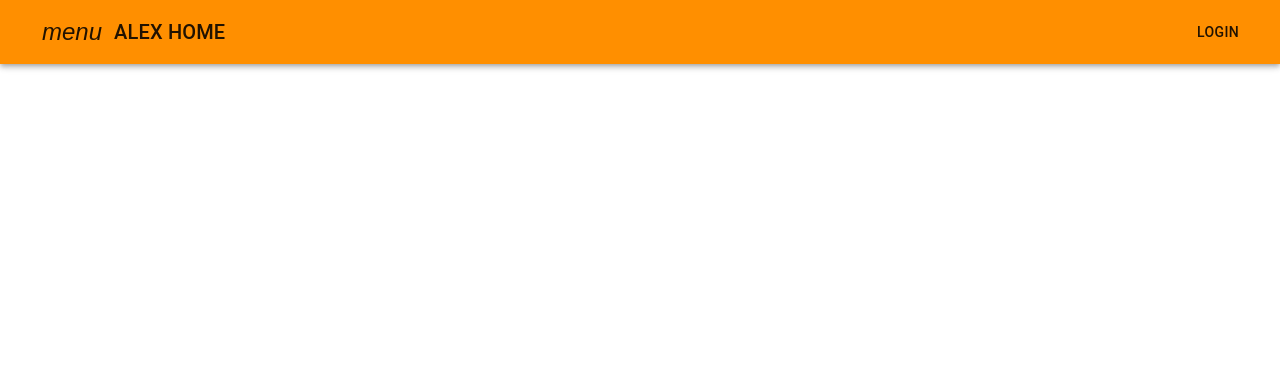
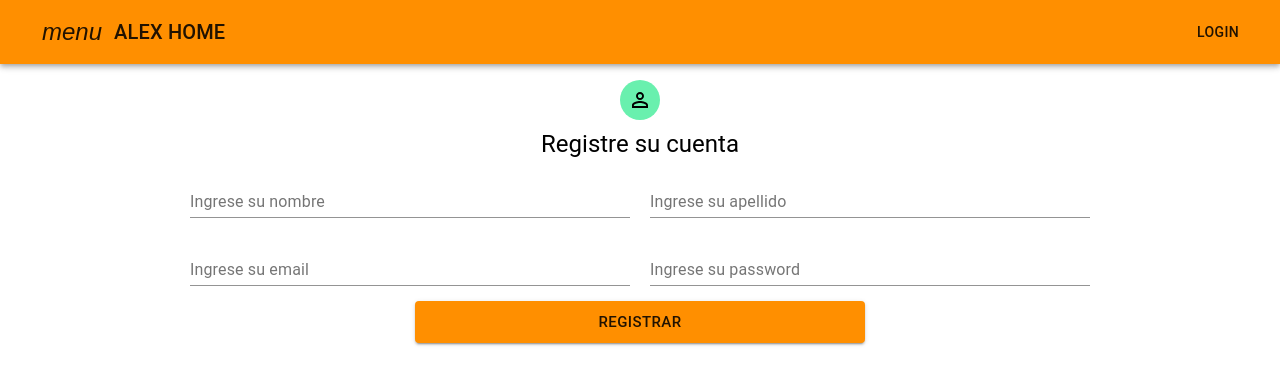
Before and after one commit to alexis9139/proyecto-app, a React (Create React App) app: page /auth/registrarUsuario in a window 1280 px wide. Shown: the top 384 px of the page. Built offline with nearby package versions, Linux system fonts and the light colour scheme; the HTML template or start-up script is replaced by a standard one.

Commit message:
creacion de RegistrarUsuarios.js en componentes/seguridad, agregar el componente RegistrarUsuario a Route de App.js, instalacion de 'npm install @material-ui/icons'

```diff
--- a/package.json
+++ b/package.json
@@ -4,6 +4,7 @@
   "private": true,
   "dependencies": {
     "@material-ui/core": "^4.10.0",
+    "@material-ui/icons": "^4.9.1",
     "@material-ui/styles": "^4.10.0",
     "@testing-library/jest-dom": "^4.2.4",
     "@testing-library/react": "^9.5.0",
--- a/src/App.js
+++ b/src/App.js
@@ -4,9 +4,10 @@ import Grid from '@material-ui/core/Grid'
 import AppNavBar from './componentes/layout/AppNavBar';
 import { BrowserRouter as Router, Switch, Route } from 'react-router-dom';
 import ListaInmueble from './componentes/vistas/ListaInmuebles';
-import MuiThemeProvider from '@material-ui/core/styles/MuiThemeProvider';
+// import MuiThemeProvider from '@material-ui/core/styles/MuiThemeProvider';
+import { ThemeProvider as MuiThemeProvider } from '@material-ui/core/styles';
 import theme from './theme/theme';
-
+import RegistrarUsuario from './componentes/seguridad/RegistrarUsuario';
 export class App extends Component {
   render() {
     return (
@@ -17,6 +18,7 @@ export class App extends Component {
             <Grid container>
               <Switch>
                 <Route path="/" exact component={ListaInmueble}></Route>
+                <Route path="/auth/registrarUsuario" exact component={RegistrarUsuario}></Route>
               </Switch>
             </Grid>
           </MuiThemeProvider>
--- /dev/null
+++ b/src/componentes/seguridad/RegistrarUsuario.js
@@ -0,0 +1,68 @@
+import React, { Component } from 'react'
+import { Container, Avatar, Typography, Grid, TextField, Button } from '@material-ui/core';
+import PermIdentityIcon from '@material-ui/icons/PermIdentity';
+const style = {
+    paper: {
+        marginTop: 8,
+        display: "flex",//para que se ordenen uno tras otro
+        flexDirection: "column",//la direccion sera vertical
+        alignItems: "center",
+    },
+    avatar: {
+        margin: 8,
+        backgroundColor: "#69f0ae",
+        color: "black"
+    },
+    form: {
+        width: "100%",
+        marginTop: 10,
+    },
+    submit: {
+        marginTop: 15,
+        marginBotton: 20,
+    },
+}
+
+
+export default class RegistrarUsuario extends Component {
+    render() {
+        return (
+            <Container maxWidth="md">
+                {/* en el div alineare los elementos en vertical */}
+                <div style={style.paper}>
+                    <Avatar style={style.avatar}>
+                        <PermIdentityIcon />
+                    </Avatar>
+                    <Typography component="h1" variant="h5">
+                        Registre su cuenta
+                    </Typography>
+                    <form style={style.form}>
+                        {/* al crear un Grid de tipo container puedo distribuir los espacios de cada componente */}
+                        <Grid container spacing={2}>
+                            {/* quiero que cuando sea un desktop ocupe la mitad del container */}
+                            <Grid item md={6} xs={12}>
+                                <TextField name="nombre" fullWidth label="Ingrese su nombre"></TextField>
+                            </Grid>
+                            <Grid item md={6} xs={12}>
+                                <TextField name="apellido" fullWidth label="Ingrese su apellido"></TextField>
+                            </Grid>
+                            <Grid item md={6} xs={12}>
+                                <TextField name="email" fullWidth label="Ingrese su email"></TextField>
+                            </Grid>
+                            <Grid item md={6} xs={12}>
+                                <TextField type="password" name="password" fullWidth label="Ingrese su password"></TextField>
+                            </Grid>
+                        </Grid>
+                        <Grid container justify="center">
+                            <Grid item xs={12} md={6}>
+                                <Button type="submit" variant="contained" fullWidth size="large" color="primary" style={style.submit}>
+                                    Registrar
+                                </Button>
+                            </Grid>
+                        </Grid>
+                    </form>
+                </div>
+            </Container>
+        )
+    }
+}
```
Also changed, not shown: 1 other file (tests, documents, lock files or other folders).
